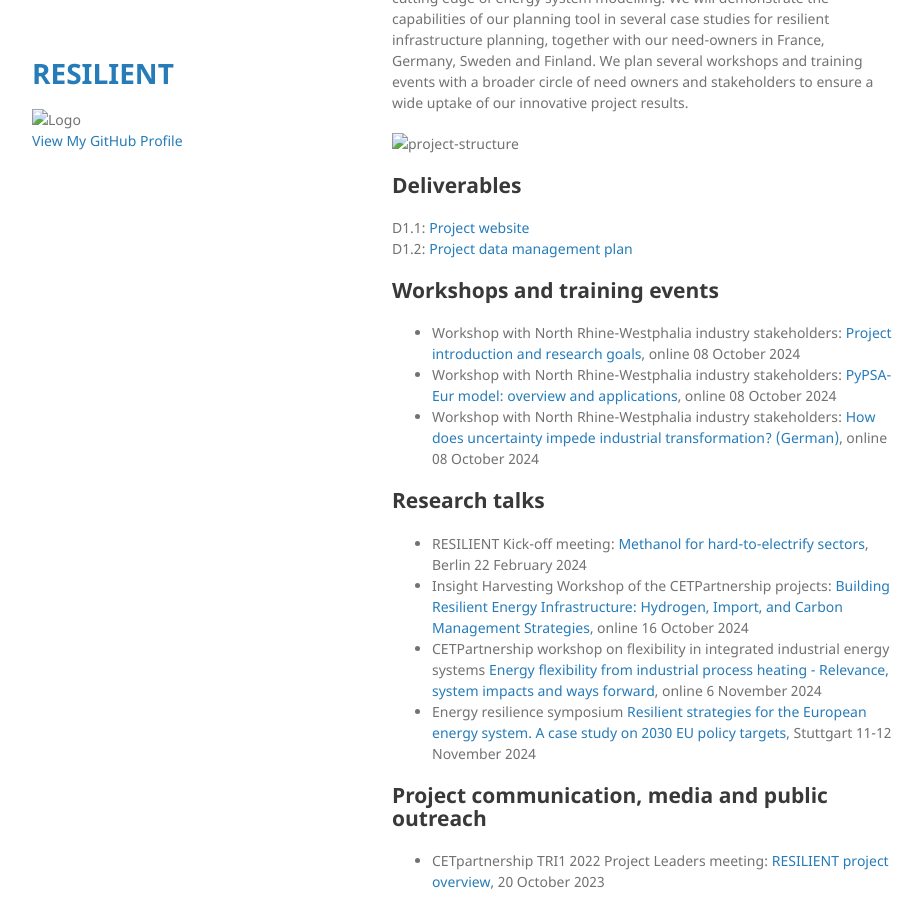
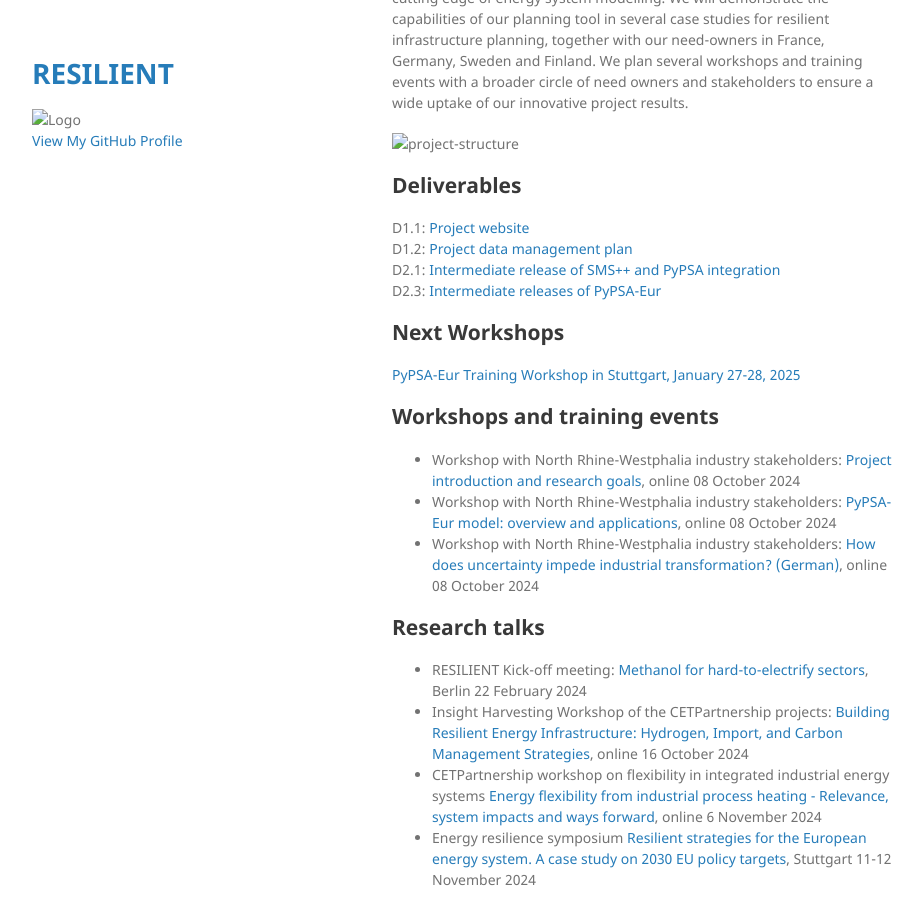
Before and after one commit to resilient-project/resilient-project.github.io, a Jekyll site: the page built from index.md, in a window 1280 px wide and 900 px high, scrolled down 572 px. Shown: the whole window, without its empty margins (178-1101 px from the left). Built offline with Jekyll 4.4.1, drawn with Linux system fonts in a browser that asks for light colours; our own code applies the rules of GitHub Pages for plain Markdown files.

Commit message:
update webpage Jan 2025

```diff
--- a/index.md
+++ b/index.md
@@ -31,7 +31,14 @@ innovative project results.
 ## Deliverables
 
 D1.1: [Project website](https://resilient-project.github.io/)\
-D1.2: [Project data management plan](https://resilient-project.github.io/static/uploads/D1.2_DMP_RESILIENT.pdf)
+D1.2: [Project data management plan](https://resilient-project.github.io/static/uploads/D1.2_DMP_RESILIENT.pdf)\
+D2.1: [Intermediate release of SMS++ and PyPSA integration](https://resilient-project.github.io/static/uploads/D21.pdf)\
+D2.3: [Intermediate releases of PyPSA-Eur](https://pypsa-eur.readthedocs.io/en/latest/release_notes.html)
+
+## Next Workshops
+
+[PyPSA-Eur Training Workshop in Stuttgart, January 27-28, 2025](https://www.linkedin.com/feed/update/urn:li:activity:7274361929098317824/)
+
 
 ## Workshops and training events
 
```
Also changed, not shown: 1 other file.
